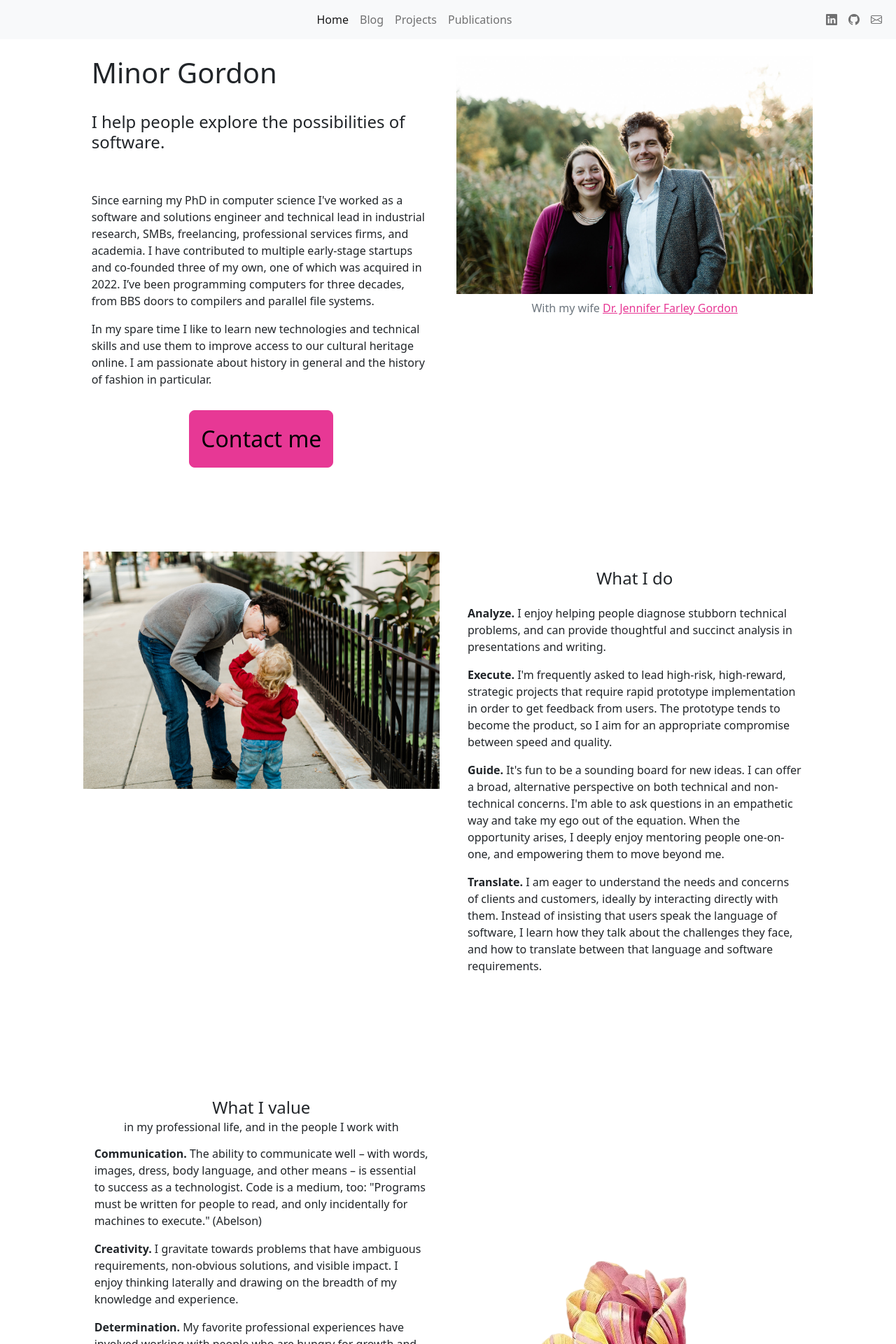
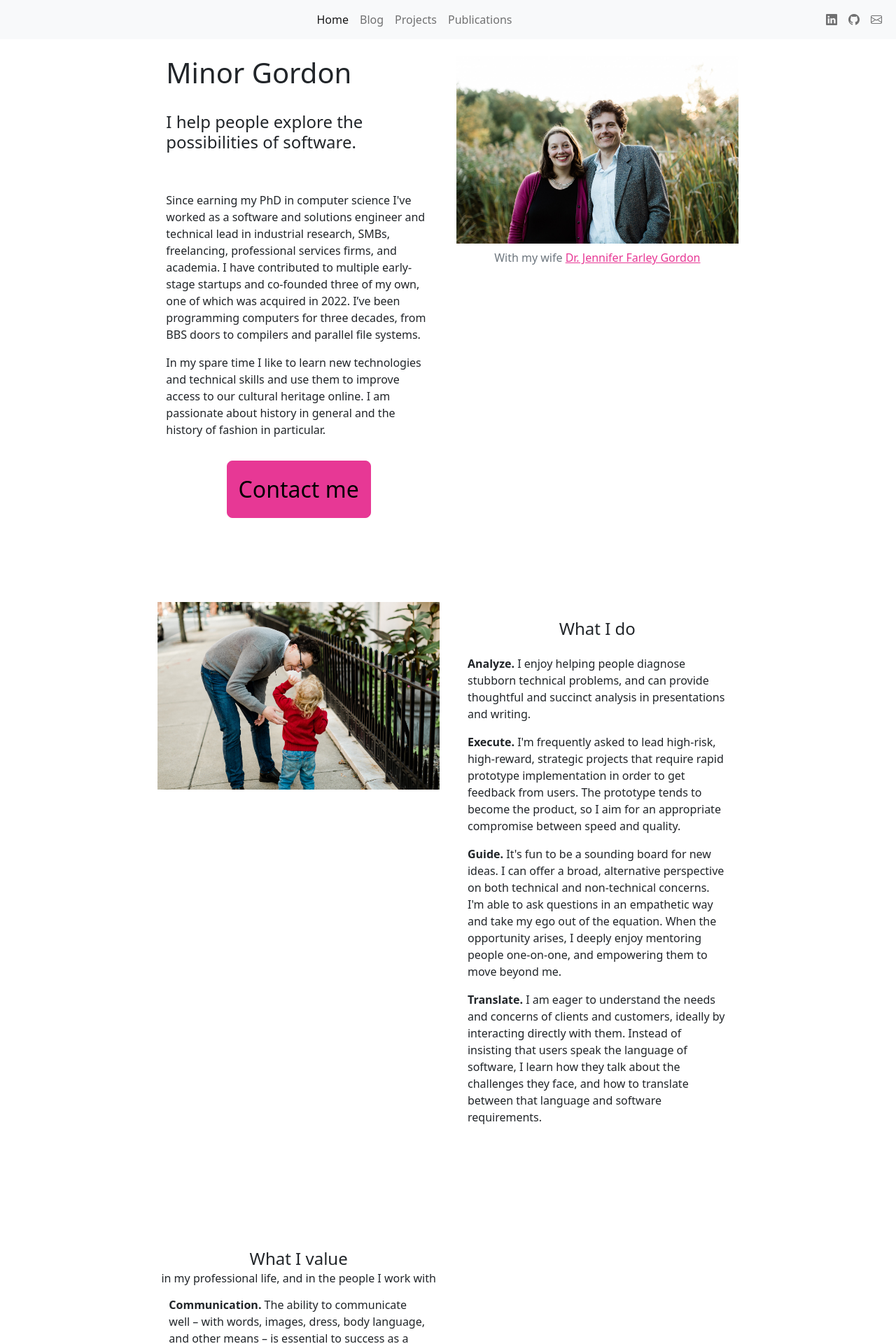
Before and after one commit to minorg/minorgordon.net, a Jekyll site: the page built from index.html, in a window 1280 px wide. Shown: the top 1920 px of the page at 70% size. Built offline with Jekyll 4.4.1, drawn with Linux system fonts in a browser that asks for light colours; nearby versions of some CDN libraries.

Commit message:
center more on page

```diff
--- a/_layouts/default.html
+++ b/_layouts/default.html
@@ -6,7 +6,7 @@
 {% include header.html %}
 <div class="container-fluid">
     <div class="row mt-4">
-        <div class="col-10 offset-1 px-0">
+        <div class="col-md-8 offset-md-2 col-xs-12 px-0">
 {{ content }}
         </div>
     </div>
```
